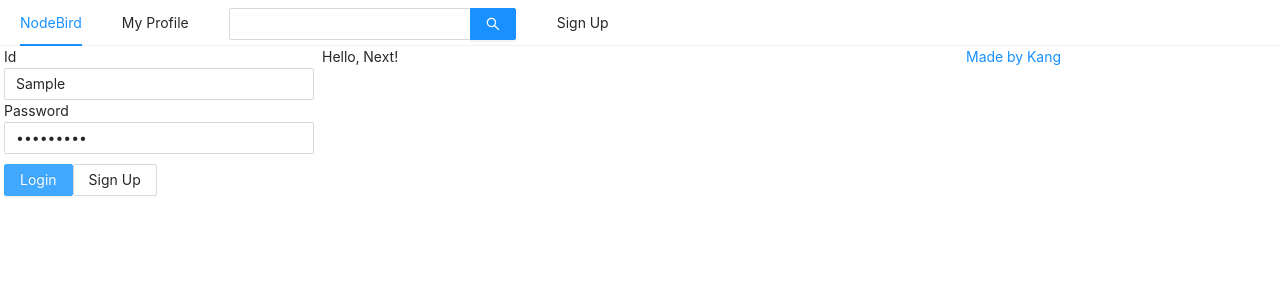
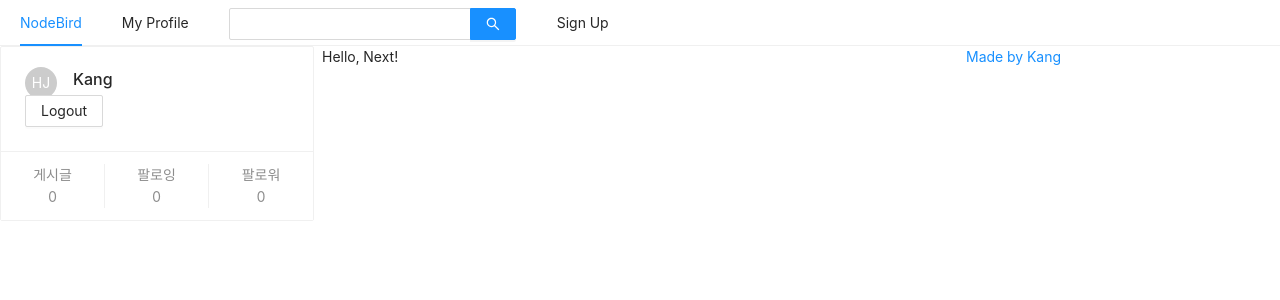
Before and after one commit to guswns951230/Nodebird, a Next.js app in the folder front/: page / in a window 1280 px wide. Both pictures are taken after typing "Sample", "Sample123" into the empty fields and a click on the button "Login". Shown: the top 300 px of the page. Built offline with nearby package versions, Linux system fonts and the light colour scheme.

Commit message:
Dummy data로 Login 하기

```diff
--- a/front/components/AppLayout.js
+++ b/front/components/AppLayout.js
@@ -34,8 +34,11 @@
       </Menu>
 
       <Row gutter={8}>
-        <Col xs={24} md={6}>  {/*n/24*/}
-          {isLoggedIn ? <UserProfile /> : <LoginForm />}
+        <Col xs={24} md={6}>
+          {isLoggedIn ?
+            <UserProfile setIsLoggedIn={setIsLoggedIn} /> :
+            <LoginForm setIsLoggedIn={setIsLoggedIn} />
+          }
         </Col>
 
         <Col xs={24} md={12}>
--- a/front/components/LoginForm.js
+++ b/front/components/LoginForm.js
@@ -7,10 +7,10 @@
   margin-top: 10px;
 `
 const FormWrapper = styled(Form)`
-  margin-left: 4px;
+  padding: 10px;
 `
 
-const LoginForm = () => {
+const LoginForm = ({ setIsLoggedIn }) => {
   const [id, setId] = useState('');
   const [password, setPassword] = useState('');
 
@@ -22,11 +22,13 @@
     setPassword(e.target.value);
   }, []);
 
-  // const formStyle = useMemo(() => ({ marginLeft: 4 }), []);
-  // const buttonStyle = useMemo(() => ({ marginTop: 10 }), []);
+  const onSubmitForm = useCallback(() => {
+    console.log(id, password);
+    setIsLoggedIn(true);
+  }, [id, password]);
 
   return (
-    <FormWrapper>
+    <FormWrapper onFinish={onSubmitForm}> {/*onFinish에는 기본적으로 e.preventDefault가 적용되어있다.*/}
       <div>
         <label htmlFor="user-id">Id</label>
         <br />
--- a/front/components/UserProfile.js
+++ b/front/components/UserProfile.js
@@ -1,11 +1,26 @@
-import React from 'react';
-import { } from 'antd';
+import React, { useCallback } from 'react';
+import { Card, Avatar, Button } from 'antd';
 
-const UserProfile = () => {
+const UserProfile = ({ setIsLoggedIn }) => {
+  const onLogout = useCallback(() => {
+    setIsLoggedIn(false);
+  }, []);
+
   return (
-    <>
+    <Card
+      actions={[
+        <div key="twit">게시글<br />0</div>,
+        <div key="followings">팔로잉<br />0</div>,
+        <div key="followers">팔로워<br />0</div>,
+      ]}
+    >
 
-    </>
+      <Card.Meta
+        avatar={<Avatar>HJ</Avatar>}
+        title="Kang"
+      />
+      <Button onClick={onLogout}>Logout</Button>
+    </Card>
   );
 };
 
```
